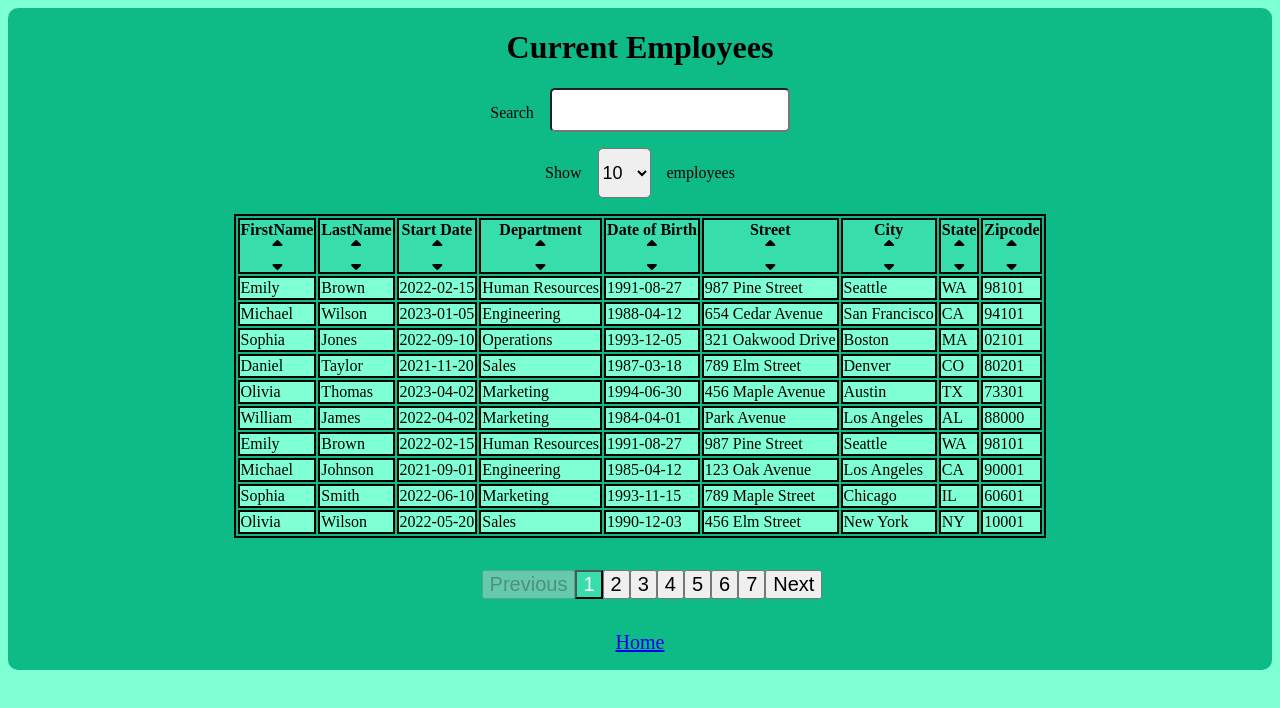
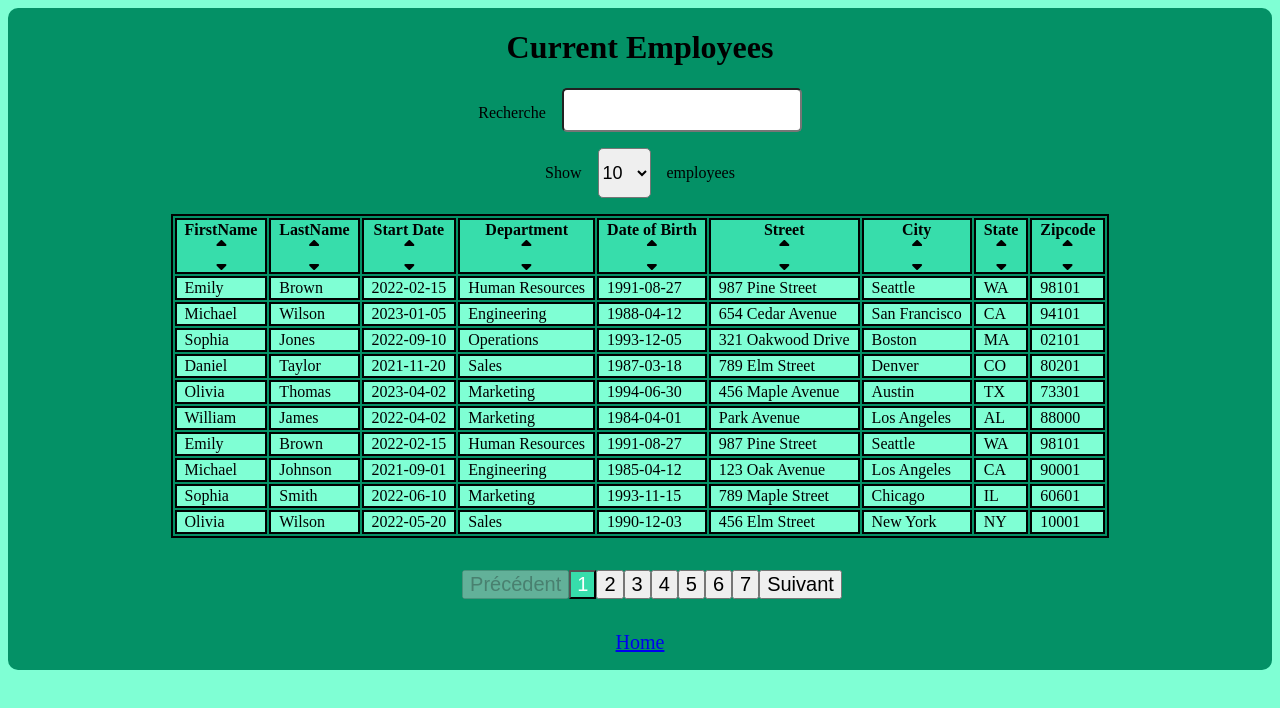
Before and after one commit to woengus/Faites-passer-une-librairie-jQuery-vers-React, a React (Create React App) app: page /Curentemployee in a window 1280 px wide. Shown: the top 708 px of the page. Built offline with nearby package versions, Linux system fonts and the light colour scheme.

Commit message:
ajout commentaires jsdoc

```diff
--- a/public/index.html
+++ b/public/index.html
@@ -1,5 +1,5 @@
 <!DOCTYPE html>
-<html lang="fr">
+<html lang="en">
   <head>
     <meta charset="utf-8" />
     <link rel="icon" href="%PUBLIC_URL%/favicon.ico" />
--- a/src/components/EmployeeSearch.js
+++ b/src/components/EmployeeSearch.js
@@ -1,8 +1,18 @@
 import React, { useState } from "react";
 
+/**
+ * Composant EmployeeSearch
+ * @param {Object} props - Propriétés du composant
+ * @param {Function} props.onSearch - Fonction de recherche appelée lorsqu'une recherche est effectuée
+ * @returns {JSX.Element} Composant EmployeeSearch
+ */
 const EmployeeSearch = ({ onSearch }) => {
   const [searchTerm, setSearchTerm] = useState("");
 
+  /**
+   * Gère le changement de recherche
+   * @param {Object} event - Événement de changement
+   */
   const handleSearchChange = (event) => {
     setSearchTerm(event.target.value);
     onSearch(event.target.value);
@@ -10,7 +20,7 @@ const EmployeeSearch = ({ onSearch }) => {
 
   return (
     <div className="employee-search">
-      <label htmlFor="search">Search</label>
+      <label htmlFor="search">Recherche</label>
       <input
         type="text"
         value={searchTerm}
--- a/src/components/FormEmployee.js
+++ b/src/components/FormEmployee.js
@@ -7,6 +7,10 @@ import DatePicker from "react-datepicker";
 import "react-datepicker/dist/react-datepicker.css";
 import Dropdown from "./Dropdown";
 
+/**
+ * Composant FormEmployee
+ * @returns {JSX.Element} Composant FormEmployee
+ */
 const FormEmployee = () => {
   const dispatch = useDispatch();
   const [firstName, setFirstName] = useState("");
@@ -261,13 +265,14 @@ const FormEmployee = () => {
     },
   ];
   const departmentOptions = [
+    // Options du département
     { value: "Sales", label: "Sales" },
     { value: "Marketing", label: "Marketing" },
     { value: "Engineering", label: "Engineering" },
     { value: "Human Resources", label: "Human Resources" },
     { value: "Legal", label: "Legal" },
   ];
-  const [isModalOpen, setIsModalOpen] = useState(true);
+  const [isModalOpen, setIsModalOpen] = useState(true); // État du modal
 
   /**
    * Ouvre ou ferme la superposition modale.
@@ -283,19 +288,28 @@ const FormEmployee = () => {
 
     return `${annee}-${mois}-${jour}`;
   };
-
+  /**
+   * Gère le changement de la date de naissance
+   * @param {Date} valueDate - Date sélectionnée
+   */
   const handleDateOfBirthChange = (valueDate) => {
     const date = formaterDate(new Date(valueDate));
     setDateOfBirth(date);
     setDateBirth(valueDate);
   };
-
+  /**
+   * Gère le changement de la date de début
+   * @param {Date} valueDate - Date sélectionnée
+   */
   const handleStartDateChange = (valueDate) => {
     const date = formaterDate(new Date(valueDate));
     setStartDate(date);
     setDateStart(valueDate);
   };
-
+  /**
+   * Soumet le formulaire
+   * @param {Object} e - Événement de soumission
+   */
   const handleSubmit = (e) => {
     e.preventDefault();
     console.log({
--- a/src/components/Pagination.js
+++ b/src/components/Pagination.js
@@ -22,12 +22,18 @@ const Pagination = ({ totalItems, itemsPerPage, onPageChange }) => {
     onPageChange(page);
   };
 
+  /**
+   * Gère le passage à la page suivante.
+   */
   const handleNextPage = () => {
     if (currentPage < totalPages) {
       handlePageChange(currentPage + 1);
     }
   };
 
+  /**
+   * Gère le retour à la page précédente.
+   */
   const handlePreviousPage = () => {
     if (currentPage > 1) {
       handlePageChange(currentPage - 1);
@@ -65,7 +71,7 @@ const Pagination = ({ totalItems, itemsPerPage, onPageChange }) => {
             onClick={() => handlePreviousPage()}
             disabled={currentPage === 1}
           >
-            Previous
+            Précédent
           </button>
         </li>
         {renderPageNumbers()}
@@ -74,7 +80,7 @@ const Pagination = ({ totalItems, itemsPerPage, onPageChange }) => {
             onClick={() => handleNextPage()}
             disabled={currentPage === totalPages}
           >
-            Next
+            Suivant
           </button>
         </li>
       </ul>
--- a/src/styles/main.scss
+++ b/src/styles/main.scss
@@ -3,13 +3,13 @@
     align-items: center;
     justify-content: center;
 
-    background-color: rgba($color: #0ebb87, $alpha: 1.0);
+    background-color: rgba($color: #049166, $alpha: 1.0);
     width: 100%;
     border-radius: 10px;
     margin-bottom: 1rem;
 }
 .container {
-    background-color: rgba($color: #0ebb87, $alpha: 1.0);
+    background-color: rgba($color: #049166, $alpha: 1.0);
     width: 100%;
     border-radius: 10px;
     padding-bottom: 1rem;
@@ -143,3 +143,8 @@ table, th, td {
     flex-direction: column;
     flex-wrap: nowrap;
  }
+td , th {
+    padding-left:0.5rem;
+    padding-right:0.5rem;
+
+}
```
Also changed, not shown: src/pages/Curentemployee.js (+21 -0 lines), src/store/employee.slice.js (+20 -17 lines), src/employees.json (deleted).
